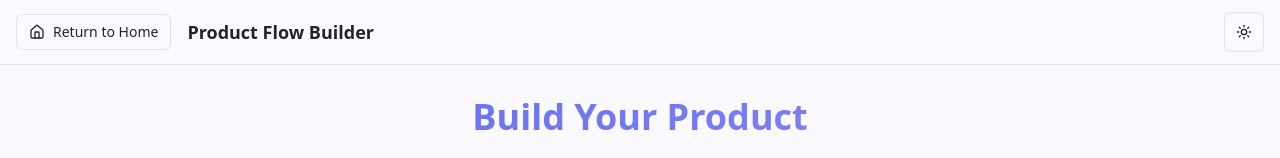
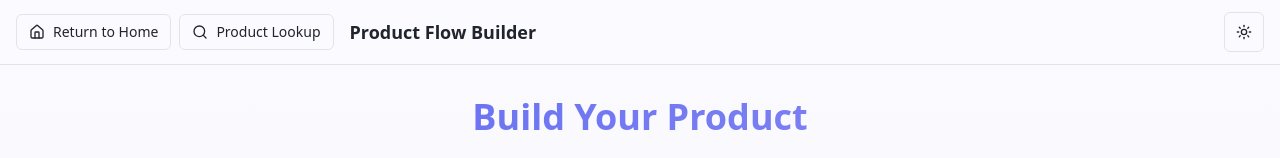
Before and after one commit to Rigo-C/seed-flow, a React (Vite) app: page /product-flow in a window 1280 px wide. Shown: the top 158 px of the page. Built offline with nearby package versions, Linux system fonts and the light colour scheme; no server answers; the database is empty.

Commit message:
Add lookup button to product flow
Add a button to the product flow page that navigates the user to the item lookup page.

```diff
--- a/src/components/NavigationHeader.tsx
+++ b/src/components/NavigationHeader.tsx
@@ -1,23 +1,34 @@
-import { Home } from "lucide-react"
+import { Home, Search } from "lucide-react"
 import { Button } from "@/components/ui/button"
 import { ThemeToggle } from "@/components/ThemeToggle"
 import { Link } from "react-router-dom"
 
 interface NavigationHeaderProps {
   title?: string
+  showLookupButton?: boolean
 }
 
-export function NavigationHeader({ title }: NavigationHeaderProps) {
+export function NavigationHeader({ title, showLookupButton = false }: NavigationHeaderProps) {
   return (
     <header className="sticky top-0 z-50 w-full border-b bg-background/95 backdrop-blur supports-[backdrop-filter]:bg-background/60">
       <div className="container mx-auto px-4 py-3 flex items-center justify-between">
         <div className="flex items-center gap-4">
+          <div className="flex items-center gap-2">
             <Link to="/">
               <Button variant="outline" size="sm" className="gap-2">
                 <Home className="h-4 w-4" />
                 Return to Home
               </Button>
             </Link>
+            {showLookupButton && (
+              <Link to="/lookup">
+                <Button variant="outline" size="sm" className="gap-2">
+                  <Search className="h-4 w-4" />
+                  Product Lookup
+                </Button>
+              </Link>
+            )}
+          </div>
           {title && (
             <h1 className="text-lg font-semibold">{title}</h1>
           )}
--- a/src/pages/ProductFlow.tsx
+++ b/src/pages/ProductFlow.tsx
@@ -108,7 +108,7 @@ const ProductFlow = () => {
 
   return (
     <div className="min-h-screen bg-gradient-subtle">
-      <NavigationHeader title="Product Flow Builder" />
+      <NavigationHeader title="Product Flow Builder" showLookupButton={true} />
       <div className="container mx-auto py-8 px-4">
         <div className="text-center mb-8">
           <h1 className="text-4xl font-bold mb-4 bg-gradient-primary bg-clip-text text-transparent">
```
Lines whose indentation alone changed are shown as unchanged.
